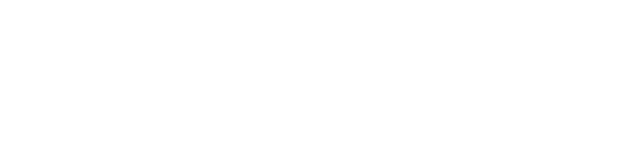
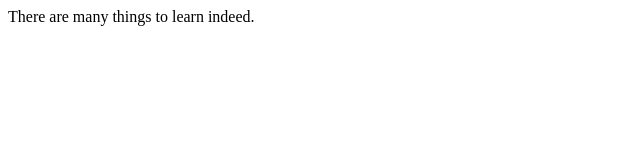
Before and after one commit to rafeahmk/to-learn-app, a website: page index.html in a window 1280 px wide. Shown: the whole page, without its empty margins (0-640 px from the left). Drawn offline with Linux system fonts and the light colour scheme.

Commit message:
Add Intro Text in HTML

```diff
--- a/index.html
+++ b/index.html
@@ -4,12 +4,12 @@
 <head>
   <meta charset="utf-8">
   <meta name="viewport" content="width=device-width">
-  <title>[insert name] Portifolio</title>
+  <title>My Things to Learn</title>
   <link href="style.css" rel="stylesheet" type="text/css" />
 </head>
 
 <body>
-
+There are many things to learn indeed.
   <script src="script.js"></script>
 </body>
 
```
